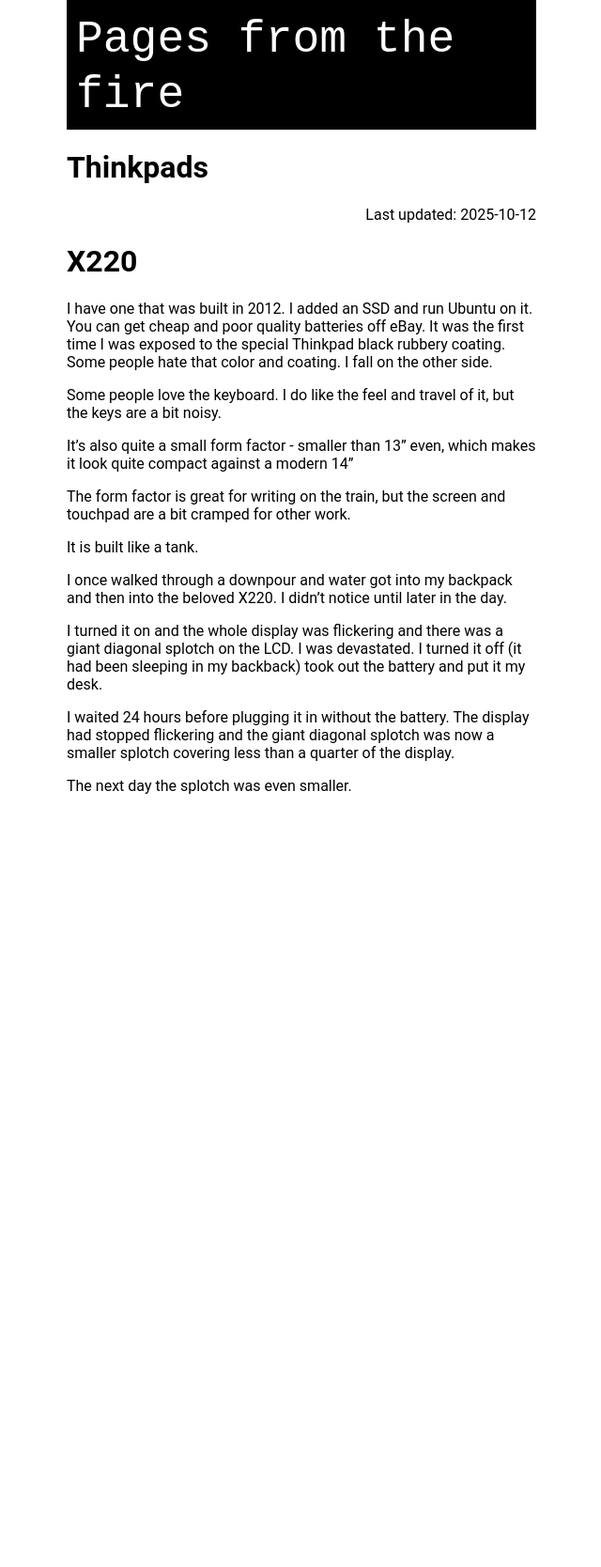
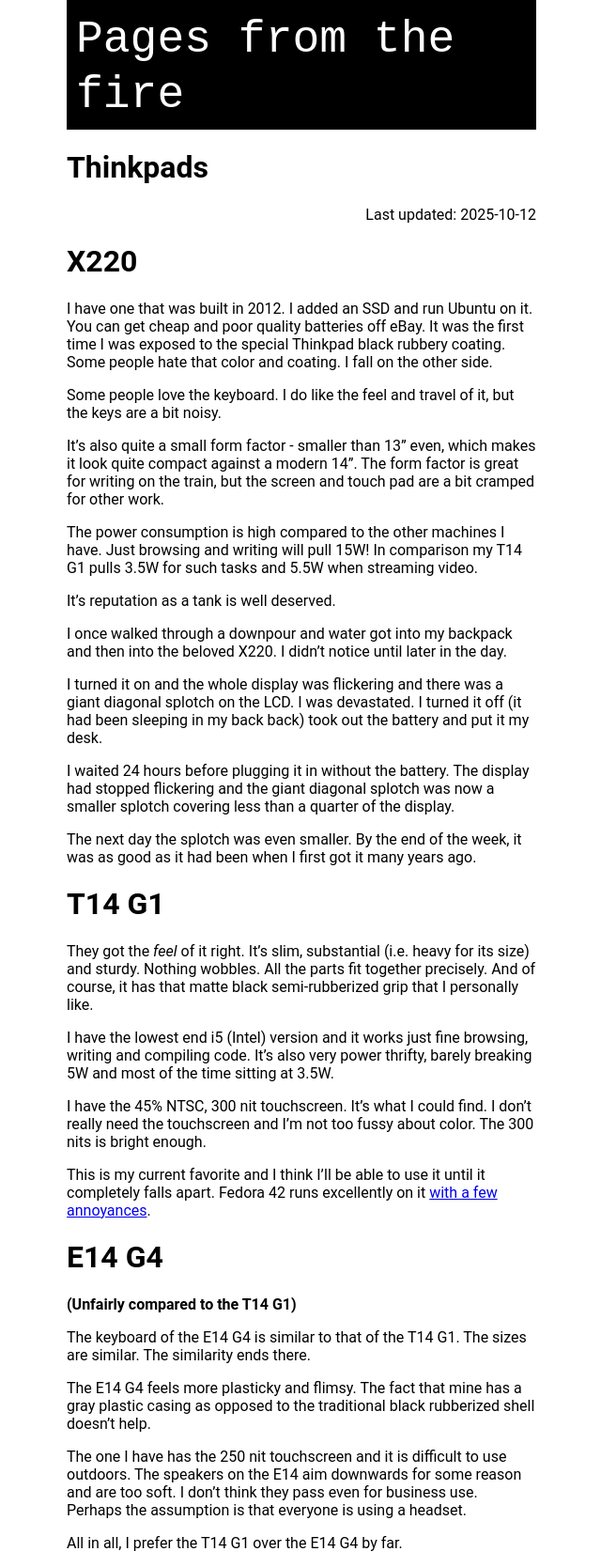
Before and after one commit to kghose/kghose.github.io, a Jekyll site: the page built from linux-tips/thinkpads.md, in a window 1280 px wide. Shown: the whole page at 94% size, without its empty margins (319-959 px from the left). Built offline with Jekyll 4.4.1, drawn with Linux system fonts in a browser that asks for light colours; before the commit the page ends 900 px from its top, so only the background shows below that.

Commit message:
Minor X220 update.

```diff
--- a/linux-tips/thinkpads.md
+++ b/linux-tips/thinkpads.md
@@ -16,22 +16,62 @@ Some people love the keyboard. I do like the feel and travel of it, but the
 keys are a bit noisy.
 
 It's also quite a small form factor - smaller than 13" even, which makes it look
-quite compact against a modern 14"
+quite compact against a modern 14". The form factor is great for writing on the
+train, but the screen and touch pad are a bit cramped for other work.
 
-The form factor is great for writing on the train, but the screen and touchpad
-are a bit cramped for other work.
+The power consumption is high compared to the other machines I have. Just
+browsing and writing will pull 15W! In comparison my T14 G1 pulls 3.5W for such
+tasks and 5.5W when streaming video.
 
-It is built like a tank.
+It's reputation as a tank is well deserved.
 
 I once walked through a downpour and water got into my backpack and then into
 the beloved X220. I didn't notice until later in the day.
 
 I turned it on and the whole display was flickering and there was a giant
 diagonal splotch on the LCD. I was devastated. I turned it off (it had been
-sleeping in my backback) took out the battery and put it my desk.
+sleeping in my back back) took out the battery and put it my desk.
 
 I waited 24 hours before plugging it in without the battery. The display had
 stopped flickering and the giant diagonal splotch was now a smaller splotch
 covering less than a quarter of the display.
 
-The next day the splotch was even smaller.
+The next day the splotch was even smaller. By the end of the week, it was as
+good as it had been when I first got it many years ago.
+
+# T14 G1
+
+They got the _feel_ of it right. It's slim, substantial (i.e. heavy for its
+size) and sturdy. Nothing wobbles. All the parts fit together precisely. And of
+course, it has that matte black semi-rubberized grip that I personally like.
+
+I have the lowest end i5 (Intel) version and it works just fine browsing,
+writing and compiling code. It's also very power thrifty, barely breaking 5W and
+most of the time sitting at 3.5W.
+
+I have the 45% NTSC, 300 nit touchscreen. It's what I could find. I don't really
+need the touchscreen and I'm not too fussy about color. The 300 nits is bright
+enough.
+
+This is my current favorite and I think I'll be able to use it until it
+completely falls apart. Fedora 42 runs excellently on it
+[with a few annoyances](/fedora42-t14g1).
+
+
+# E14 G4
+
+**(Unfairly compared to the T14 G1)**
+
+The keyboard of the E14 G4 is similar to that of the T14 G1. The sizes are
+similar. The similarity ends there.
+
+The E14 G4 feels more plasticky and flimsy. The fact that mine has a gray
+plastic casing as opposed to the traditional black rubberized shell doesn't
+help.
+
+The one I have has the 250 nit touchscreen and it is difficult to use outdoors.
+The speakers on the E14 aim downwards for some reason and are too soft. I don't
+think they pass even for business use. Perhaps the assumption is that everyone
+is using a headset.
+
+All in all, I prefer the T14 G1 over the E14 G4 by far.
```
